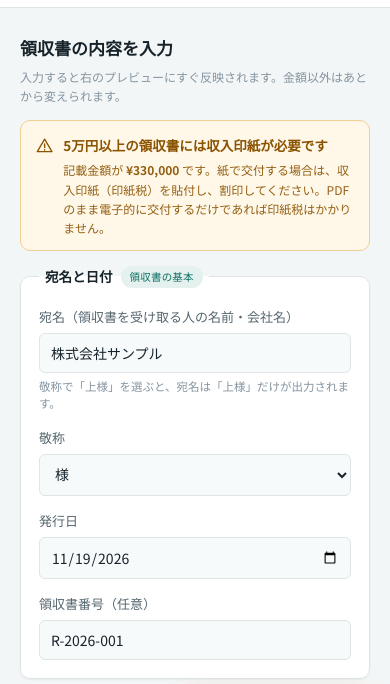
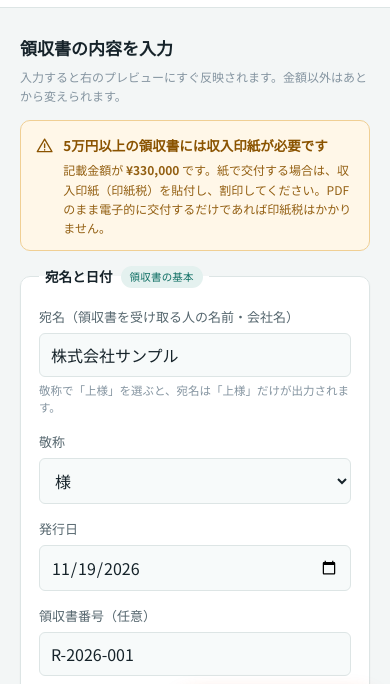
Before and after one commit to reveriel/ryoshusho-pdf, a plain HTML site: page index.html in a window 390 px wide. Shown: the part 102-786 px from the top of the page. Drawn offline with Linux system fonts and the light colour scheme.

Commit message:
UX：モバイルで入力欄のフォントを16pxにし、iOSの自動ズームを防ぐ

```diff
--- a/style.css
+++ b/style.css
@@ -1075,3 +1075,8 @@ textarea:disabled {
 @media (max-width: 640px) {
   .seo .guide-table th { white-space: normal; }
 }
+
+/* ===== モバイル：入力欄のフォントを16pxに（iOSの自動ズーム防止） ===== */
+@media (max-width: 720px) {
+  input, select, textarea { font-size: 16px !important; }
+}
```
